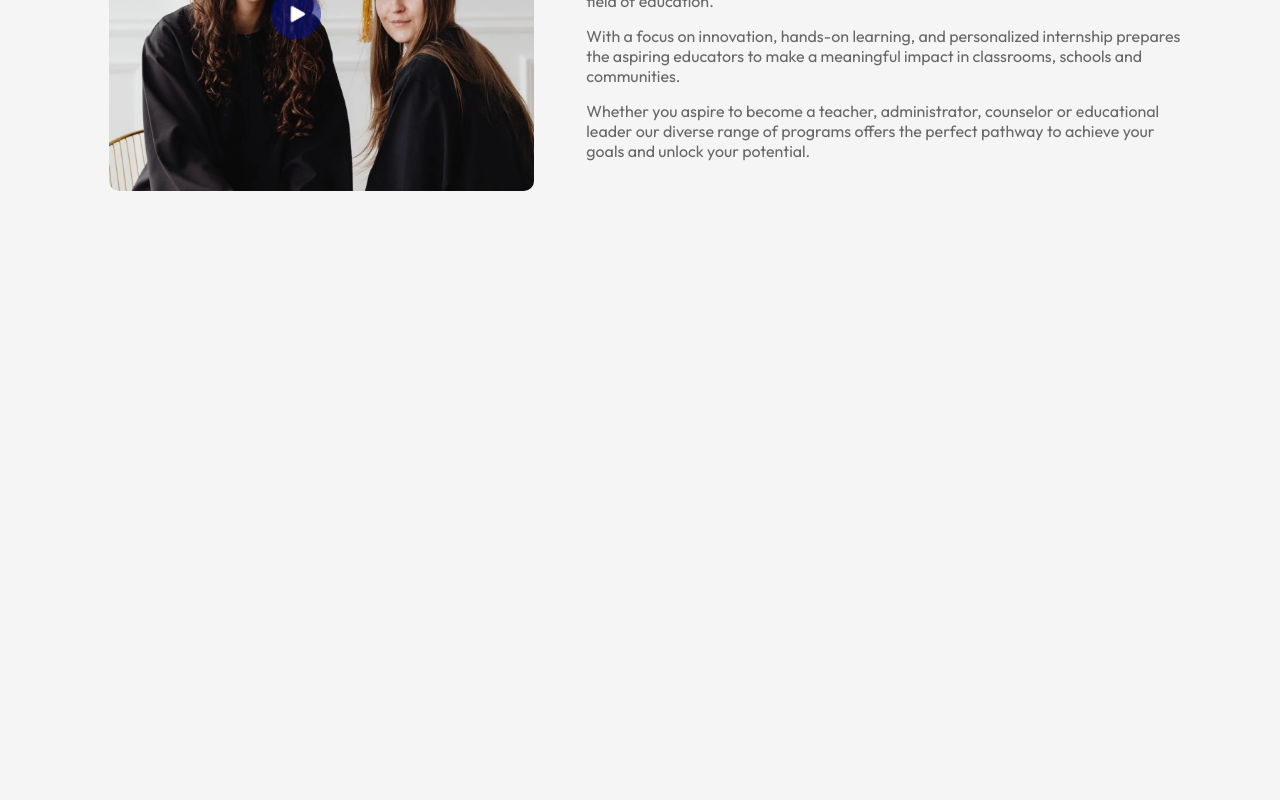
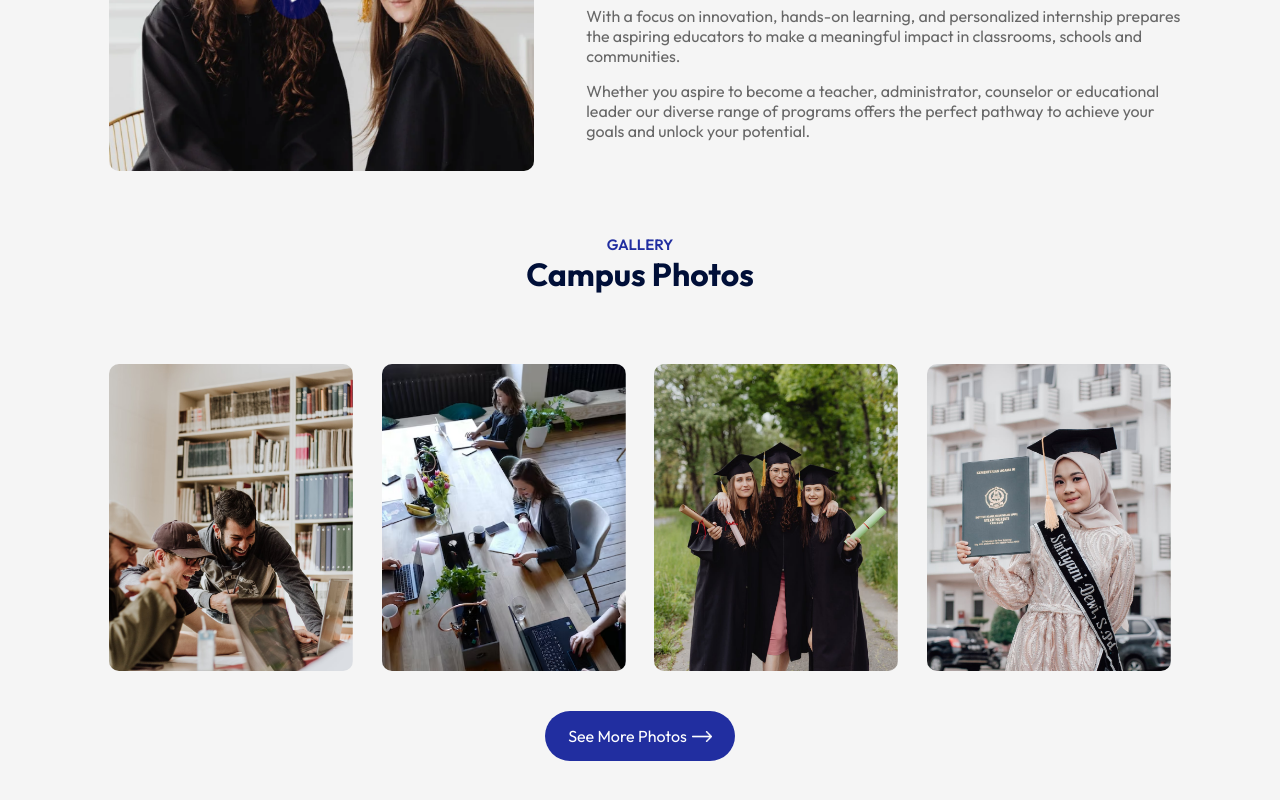
Before and after one commit to NeilAutriz/University-Website, a React (Vite) app: page / in a window 1280 px wide. Shown: the part 1690-2490 px from the top of the page. Before the commit the page ends 1985 px from the top, so only its background shows below. Built offline with nearby package versions, Linux system fonts and the light colour scheme.

Commit message:
Added the gallery section of the website

```diff
--- a/src/App.jsx
+++ b/src/App.jsx
@@ -3,6 +3,7 @@ import Header from "./components/Header/Header"
 import Programs from "./components/Programs/Programs"
 import Title from "./components/Title/Title"
 import About from "./components/About/About"
+import Gallery from "./components/Gallery/Gallery"
 
 function App() {
   return (
@@ -13,7 +14,8 @@ function App() {
         <Title title='Our Program' desc='What we Offer'/>
         <Programs />
         <About />
-
+        <Title title='Gallery' desc='Campus Photos'/>
+        <Gallery />
       </div>
     </>
   )
--- a/src/components/About/About.css
+++ b/src/components/About/About.css
@@ -4,7 +4,7 @@
     align-items: center;
     justify-content: space-between;
     width: 90%;
-    margin: 100px auto;
+    margin-top: 80px;
 }
 
 .about-left{
--- /dev/null
+++ b/src/components/Gallery/Gallery.css
@@ -0,0 +1,41 @@
+.gallery-container{
+    display: flex;
+    align-items: center;
+    justify-content: center;
+    width: 90%;
+    margin-top: 70px;
+    margin-bottom: 100px;
+    flex-direction: column;
+}
+
+.photo-gallery{
+    display: flex;
+    width: 100%;
+    flex-direction: row;
+    align-items: center;
+    justify-content: space-between;
+}
+
+.photoIndiv{
+    border-radius: 10px;
+    width: 23%;
+}
+
+.see-more-gallery{
+    margin-top: 40px;
+    border: none;
+    background-color: inherit;
+    background-color: #212EA0;
+    display: inline-block;
+    padding: 15px;
+    border-radius: 30px;
+    width: 190px;
+    color: white;
+    font-size: 16px;
+    cursor: pointer;
+}
+
+.white-arrow-photo{
+    width: 20px;
+    margin-left: 5px;
+}
--- /dev/null
+++ b/src/components/Gallery/Gallery.jsx
@@ -0,0 +1,24 @@
+import '../Gallery/Gallery.css'
+import gallery1 from '../../assets/gallery-1.png'
+import gallery2 from '../../assets/gallery-2.png'
+import gallery3 from '../../assets/gallery-3.png'
+import gallery4 from '../../assets/gallery-4.png'
+import whiteArrow from '../../assets/white-arrow.png'
+
+const Gallery = () => {
+  return (
+    <div className='gallery-container'>
+      <div className="photo-gallery">
+        <img src={gallery1} className='photoIndiv'/>
+        <img src={gallery2} className='photoIndiv'/>
+        <img src={gallery3} className='photoIndiv'/>
+        <img src={gallery4} className='photoIndiv'/>
+      </div>
+      <button className='see-more-gallery'>See More Photos
+        <img src={whiteArrow} className='white-arrow-photo'/>
+      </button>
+    </div>
+  )
+}
+
+export default Gallery
```
